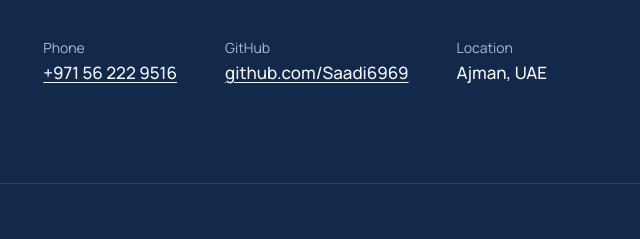
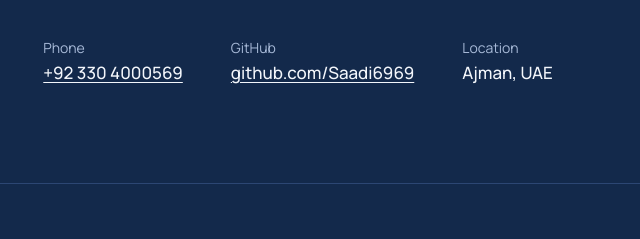
Before and after one commit to Saadi6969/portfolio, a plain HTML site: page index.html in a window 1280 px wide. Shown: the part 5282-5521 px from the top of the page, 385-1025 px from the left. Drawn offline with Linux system fonts and the light colour scheme.

Commit message:
Update index.html

```diff
--- a/index.html
+++ b/index.html
@@ -489,7 +489,7 @@ section.dark, .hero + section { border-top: 0; }
       </div>
       <ul class="contact-list">
         <li><span>Email</span><a href="mailto:saadrizwan123321@gmail.com">saadrizwan123321@gmail.com</a></li>
-        <li><span>Phone</span><a href="tel:+971562229516">+971 56 222 9516</a></li>
+        <li><span>Phone</span><a href="tel:+971562229516">+92 330 4000569</a></li>
         <li><span>GitHub</span><a href="https://github.com/Saadi6969">github.com/Saadi6969</a></li>
         <li><span>Location</span><strong>Ajman, UAE</strong></li>
       </ul>
```
